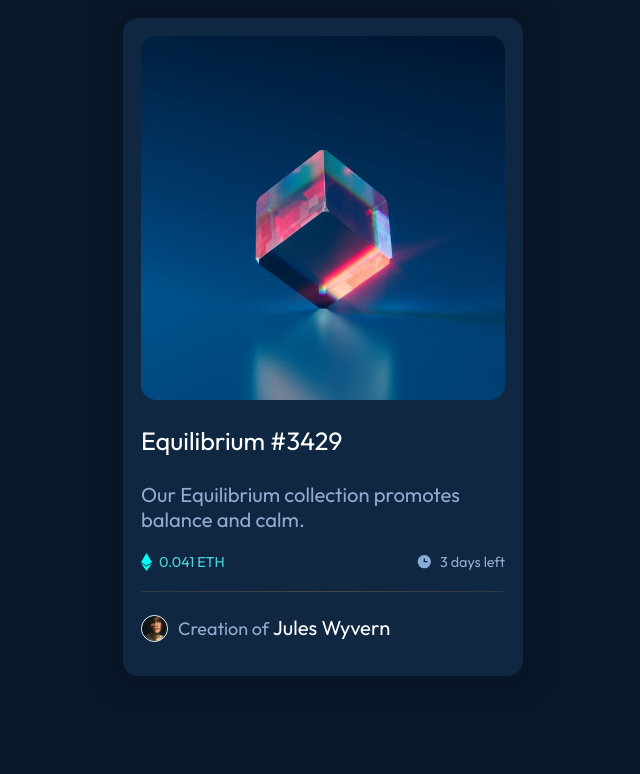
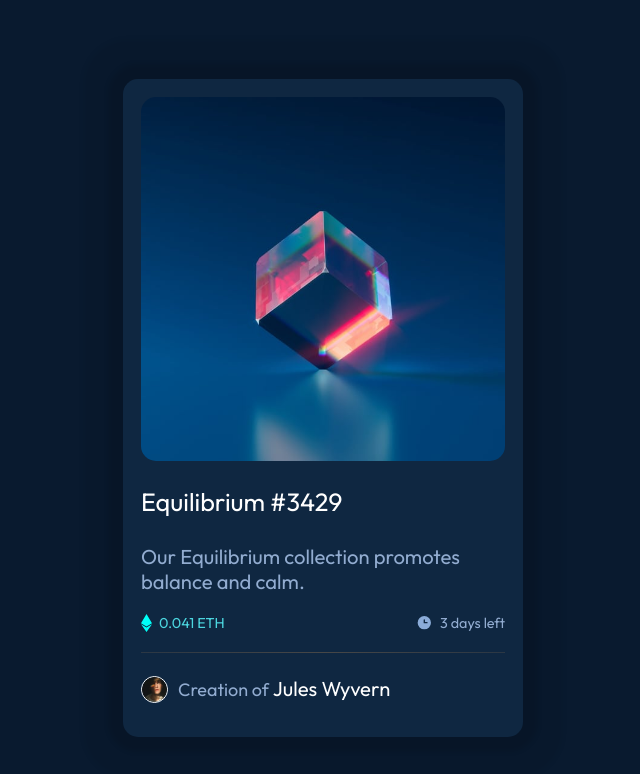
Before and after one commit to brandtdarum/NFT-preview-card-component, a plain HTML site: page index.html in a window 1280 px wide. Shown: the top 774 px of the page, without its empty margins (317-957 px from the left). Drawn offline with Linux system fonts and the light colour scheme.

Commit message:
Centered card

```diff
--- a/style.css
+++ b/style.css
@@ -17,8 +17,10 @@ hr {
 
 #card-list {
     display:flex;
+    height: 100vh;
     flex-flow: row wrap;
     justify-content: center;
+    align-content: center;
 }
 
 #card {
```
